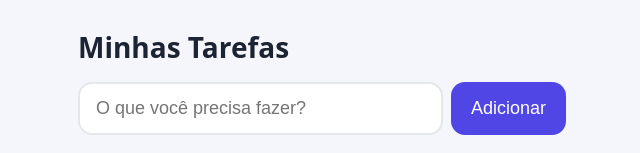
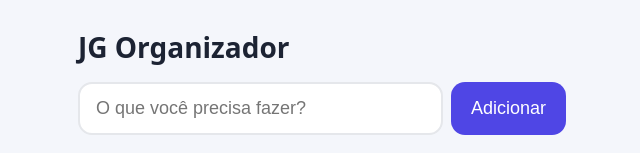
Before and after one commit to Vbsjr/minhas-tarefas, a plain HTML site: page index.html in a window 1280 px wide. Shown: the top 153 px of the page, without its empty margins (318-958 px from the left). Drawn offline with Linux system fonts and the light colour scheme.

Commit message:
Update index.html
Mudar nome do aplicativo

```diff
--- a/index.html
+++ b/index.html
@@ -4,14 +4,14 @@
 <meta charset="UTF-8">
 <meta name="viewport" content="width=device-width, initial-scale=1, viewport-fit=cover">
 <meta name="theme-color" content="#4f46e5">
-<title>Minhas Tarefas</title>
+<title>JG Organizador</title>
 <link rel="manifest" href="manifest.json">
 <link rel="icon" href="icons/icon-192.png">
 <link rel="stylesheet" href="style.css">
 </head>
 <body>
 <div class="wrap">
-  <h1>Minhas Tarefas</h1>
+  <h1>JG Organizador</h1>
   <form class="form" id="form" autocomplete="off">
     <input type="text" id="input" placeholder="O que você precisa fazer?" maxlength="120" aria-label="Nova tarefa">
     <button class="btn" type="submit">Adicionar</button>
```
